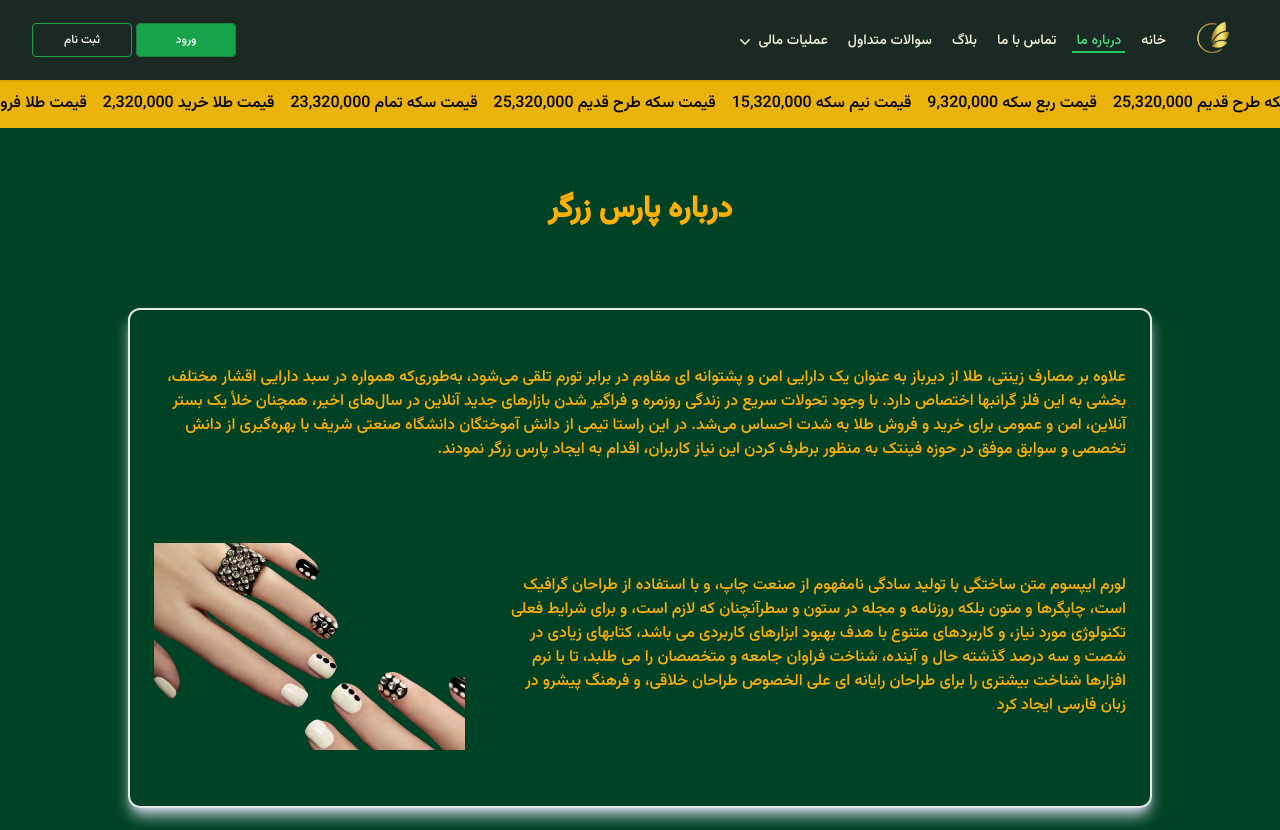
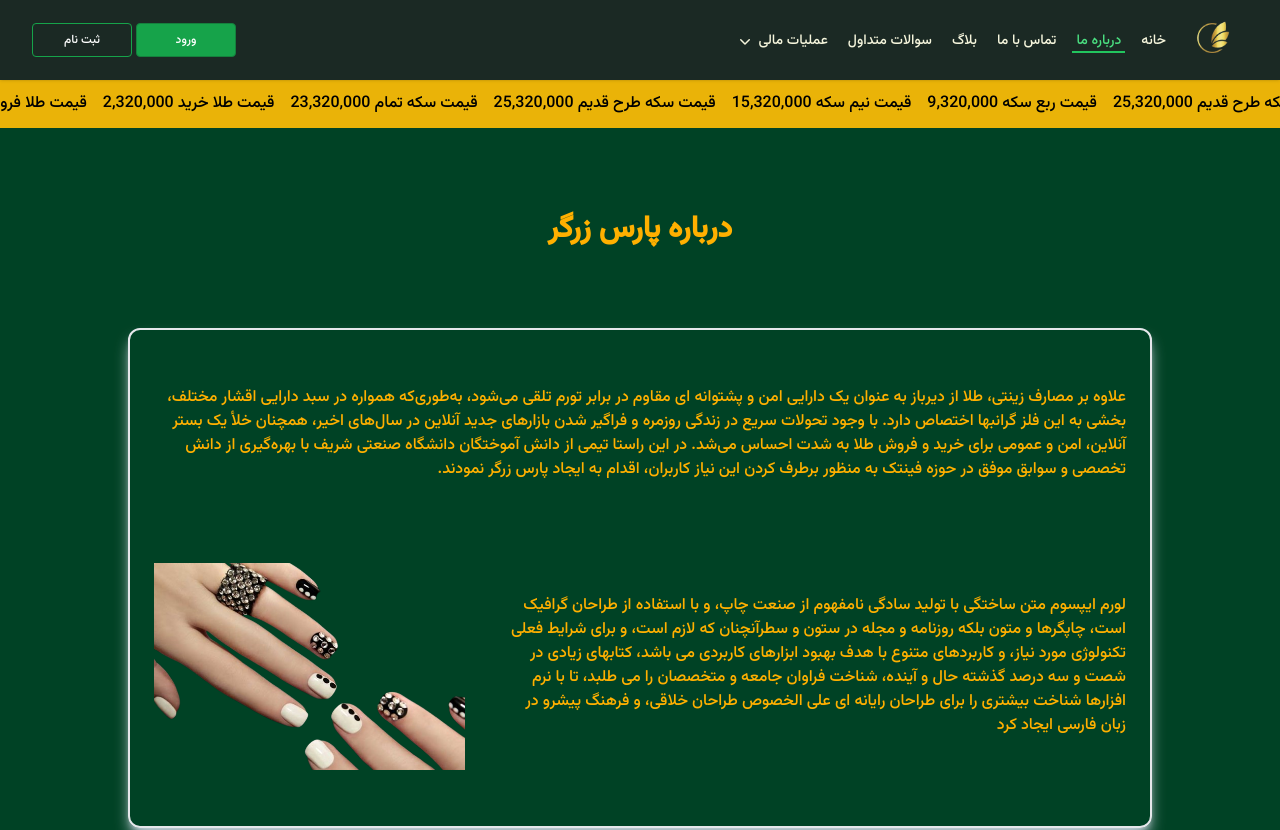
Before and after one commit to hidarshoja/goldPars, a Next.js app: page /about in a window 1280 px wide. Shown: the top 830 px of the page. Built offline with nearby package versions, Linux system fonts and the light colour scheme.

Commit message:
about2header

```diff
--- a/app/about/page.jsx
+++ b/app/about/page.jsx
@@ -3,7 +3,7 @@
 export default function About() {
   return (
     <div className='bg-color1 w-full h-[1000px]  flex items-center justify-center flex-col gap-10' dir='rtl'>
-      <h3 className='text-lg md:text-3xl text-color2 font-semibold'>درباره پارس زرگر</h3>
+      <h3 className='text-lg md:text-3xl text-color2 font-semibold mt-10'>درباره پارس زرگر</h3>
          <div className='w-full md:w-[80%] border-2 rounded-xl min-h-[500px] mt-0 md:mt-10 px-6 py-4 shadow-lg shadow-slate-300 flex flex-col items-center justify-around'>
              <div className='w-full'>
              <p className='text-color2'>
```
